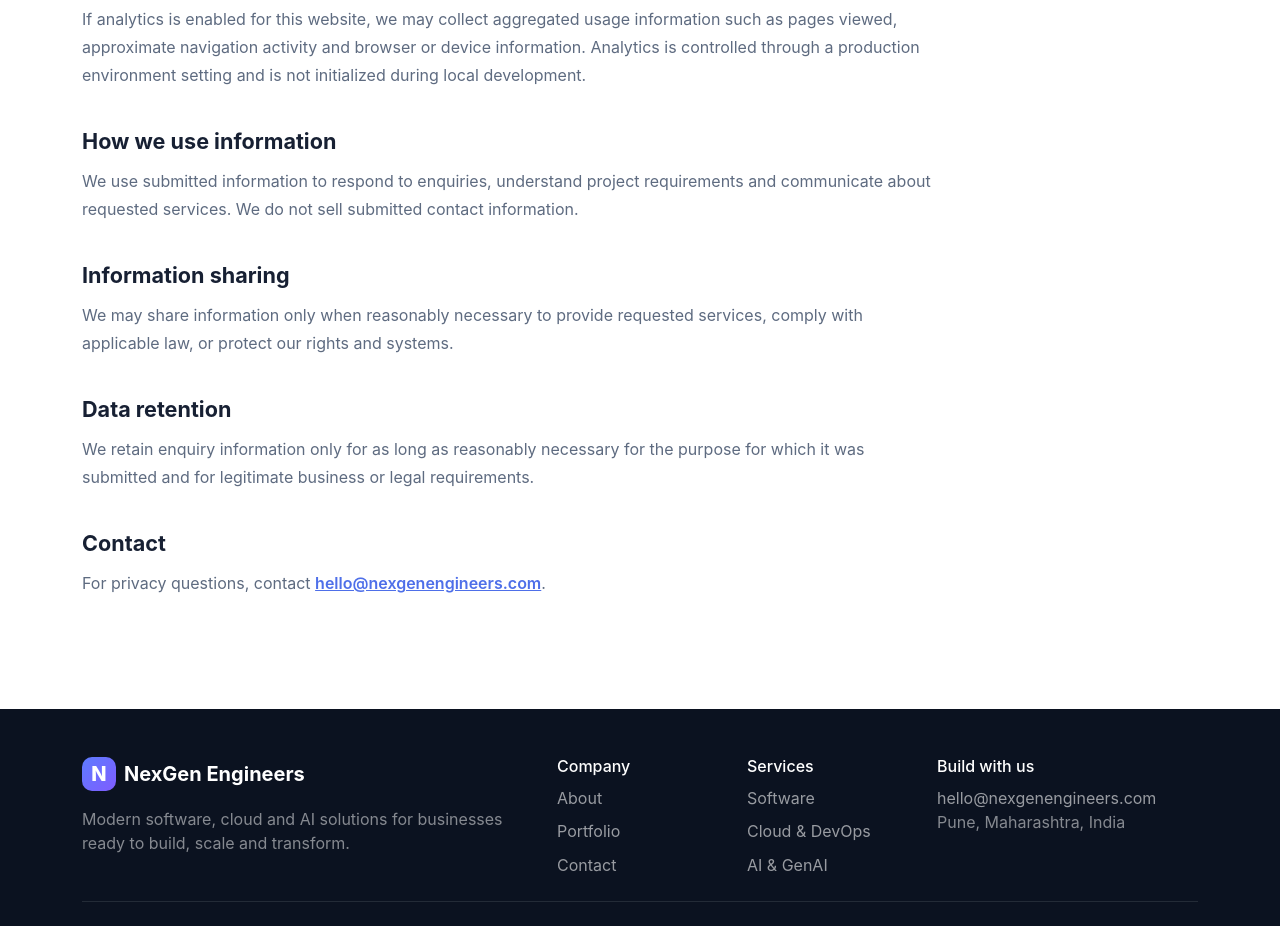
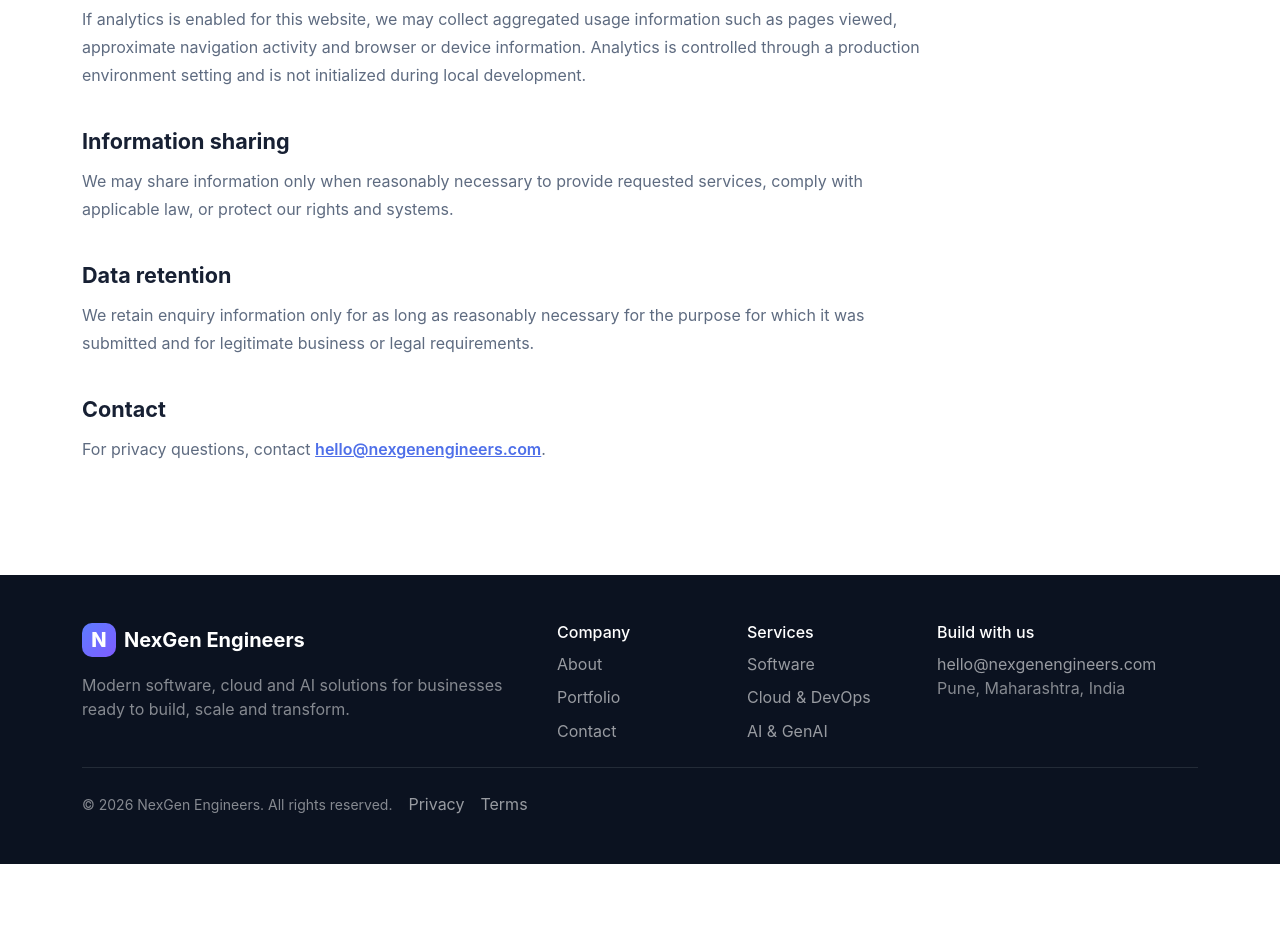
Before and after one commit to AmitKumarPrasad/nexgen-engineers-website, a React (Vite) app: page /privacy in a window 1280 px wide. Shown: the part 820-1746 px from the top of the page. After the commit the page ends 1684 px from the top, so only its background shows below. Built offline with nearby package versions, Linux system fonts and the light colour scheme; no server answers.

Commit message:
fix: remove duplicate privacy section

```diff
--- a/src/pages/Privacy.jsx
+++ b/src/pages/Privacy.jsx
@@ -9,7 +9,6 @@ export default function Privacy() {
       <h2>Information we receive</h2><p>When you contact NexGen Engineers through this website, you may provide information such as your name, email address, selected service, project timeline and project details.</p>
       <h2>How we use information</h2><p>We use submitted information to respond to enquiries, understand project requirements and communicate about requested services. We do not sell submitted contact information.</p>
       <h2>Analytics</h2><p>If analytics is enabled for this website, we may collect aggregated usage information such as pages viewed, approximate navigation activity and browser or device information. Analytics is controlled through a production environment setting and is not initialized during local development.</p>
-      <h2>How we use information</h2><p>We use submitted information to respond to enquiries, understand project requirements and communicate about requested services. We do not sell submitted contact information.</p>
       <h2>Information sharing</h2><p>We may share information only when reasonably necessary to provide requested services, comply with applicable law, or protect our rights and systems.</p>
       <h2>Data retention</h2><p>We retain enquiry information only for as long as reasonably necessary for the purpose for which it was submitted and for legitimate business or legal requirements.</p>
       <h2>Contact</h2><p>For privacy questions, contact <a href="mailto:hello@nexgenengineers.com">hello@nexgenengineers.com</a>.</p>
```
